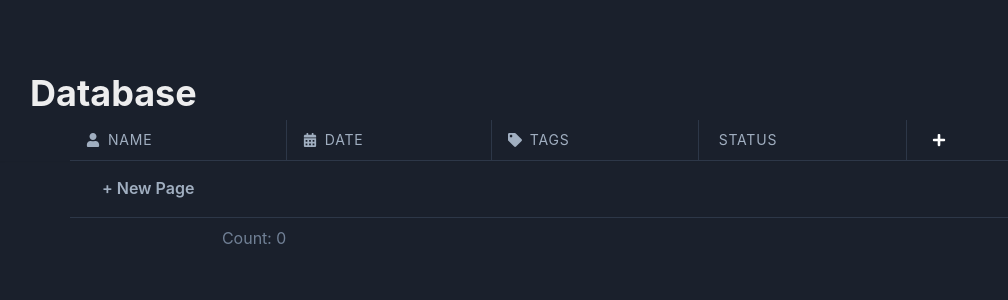
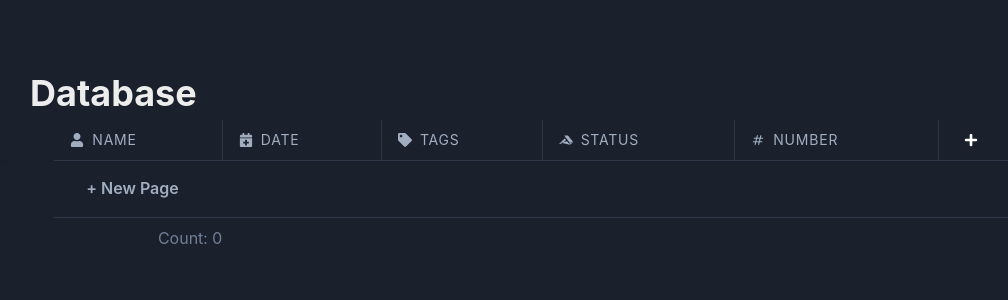
Before and after one commit to BitArchitect94312/game-hub, a React (Vite) app: page / in a window 1280 px wide. Shown: the top 300 px of the page, without its empty margins (116-1124 px from the left). Built offline with nearby package versions, Linux system fonts and the light colour scheme.

Commit message:
successfully implemented new  column icons

```diff
--- a/src/Task/Components/columns.ts
+++ /dev/null
@@ -1,15 +0,0 @@
-// columns.ts
-export type ColumnType = "text" | "number" | "select" | "date";
-
-export interface ColumnDefinition {
-  name: string;
-  type: ColumnType;
-}
-
-// Define your columns here
-export const defaultColumns: ColumnDefinition[] = [
-  { name: "Name", type: "text" },
-  { name: "Date", type: "date" },
-  { name: "Tags", type: "select" },
-  { name: "Status", type: "select" },
-];
--- /dev/null
+++ b/src/Task/Components/columns.tsx
@@ -0,0 +1,32 @@
+import { FaAccusoft, FaCalendarPlus, FaTag, FaUser } from "react-icons/fa";
+import { IoText } from "react-icons/io5";
+import { MdNumbers } from "react-icons/md";
+import { RiDropdownList } from "react-icons/ri";
+
+export type ColumnType = "text" | "number" | "select" | "date";
+
+export interface ColumnDefinition {
+  name: string;
+  type: ColumnType;
+  iconType?: string;  // Store icon type as a string instead of JSX element
+}
+
+// Map icon types to components
+export const iconTypeMapping: Record<string, JSX.Element> = {
+  name: <FaUser />,
+  text: <IoText />,
+  date: <FaCalendarPlus />,
+  select: <RiDropdownList />,
+  Tags: <FaTag />,
+  status: <FaAccusoft />,
+  number: <MdNumbers  />,
+};
+
+// Define your default columns with iconType
+export const defaultColumns: ColumnDefinition[] = [
+  { name: "Name", type: "text", iconType: "name" },
+  { name: "Date", type: "date", iconType: "date" },
+  { name: "Tags", type: "select", iconType: "Tags" },
+  { name: "Status", type: "select", iconType: "status" },
+  { name: "number", type: "number", iconType: "number" },
+];
--- a/src/Task/TableHeader.tsx
+++ b/src/Task/TableHeader.tsx
@@ -20,13 +20,12 @@ import React, { useState } from "react";
 import { FaArrowDown, FaArrowUp, FaPlus, FaSearch } from "react-icons/fa";
 import { MdDelete } from "react-icons/md";
 import { DragDropContext, Droppable, Draggable } from "react-beautiful-dnd";
-import { ColumnDefinition, ColumnType } from "./Components/columns";
+import { ColumnDefinition, ColumnType, iconTypeMapping  } from "./Components/columns";
 import { useLocalStorage } from "./Components/Hooks/useLocalStorage";
 
 interface TableHeaderProps {
   columns: ColumnDefinition[];
   setColumns: React.Dispatch<React.SetStateAction<ColumnDefinition[]>>;
-  iconMapping: Record<string, React.ReactElement | undefined>;
   columnTypeIcons: Record<string, React.ReactElement | undefined>;
   isAddColumnPopoverOpen: boolean;
   setAddColumnPopoverOpen: (open: boolean) => void;
@@ -42,7 +41,6 @@ interface TableHeaderProps {
 const TableHeader: React.FC<TableHeaderProps> = ({
   columns,
   setColumns,
-  iconMapping,
   isAddColumnPopoverOpen,
   setAddColumnPopoverOpen,
   columnTypes,
@@ -77,27 +75,24 @@ const TableHeader: React.FC<TableHeaderProps> = ({
 
 
   const handleAddNewColumn = () => {
-    // If no column name is provided, default to "new" + type
-    const columnName = newColumnName || `new ${newColumnType.charAt(0).toUpperCase() + newColumnType.slice(1)}`;
-
-    // If no column type is provided, default to "text"
+    const columnName = newColumnName || `${newColumnType.charAt(0).toUpperCase() + newColumnType.slice(1)}`;
     const columnType = newColumnType || "text";
 
     const newColumn: ColumnDefinition = {
       name: columnName,
       type: columnType as ColumnType,
+      iconType: columnType,   // Assign icon
     };
 
-    // Add the new column to localColumns and columns state
     const updatedColumns = [...localColumns, newColumn];
     setLocalColumns(updatedColumns);
     setColumns(updatedColumns);
 
-    // Reset states and close the popover after adding
     setNewColumnName("");
     setNewColumnType("");
     setAddColumnPopoverOpen(false);
-};
+  };
+
 
 const handleDeleteColumnLocal = (index: number) => {
   // Remove the column at the specified index
@@ -139,7 +134,7 @@ const handleDeleteColumnLocal = (index: number) => {
                       <Popover>
                         <PopoverTrigger>
                           <HStack spacing={1} cursor="pointer" fontSize={"14px"}>
-                            {iconMapping[col.name as keyof typeof iconMapping] as React.ReactElement}
+                          {col.iconType && iconTypeMapping[col.iconType]}
                             <Text fontWeight={"normal"} ml={1}>
                               {col.name}
                             </Text>
--- a/src/Task/TaskTable.tsx
+++ b/src/Task/TaskTable.tsx
@@ -87,11 +87,7 @@ const TaskTable = () => {
     return badgeColors[tag];
   };
 
-  const iconMapping = {
-    Name: <FaUser />,
-    Tags: <FaTag />,
-    Date: <FaCalendarAlt />,
-  };
+
   const [isEditing, setIsEditing] = useState<{
     row: number;
     field: string;
@@ -314,7 +310,6 @@ const TaskTable = () => {
                   <TableHeader
                     columns={columns}
                     setColumns={setColumns}
-                    iconMapping={iconMapping}
                     isAddColumnPopoverOpen={isAddColumnPopoverOpen}
                     setAddColumnPopoverOpen={setAddColumnPopoverOpen}
                     columnTypes={columnTypes}
```
